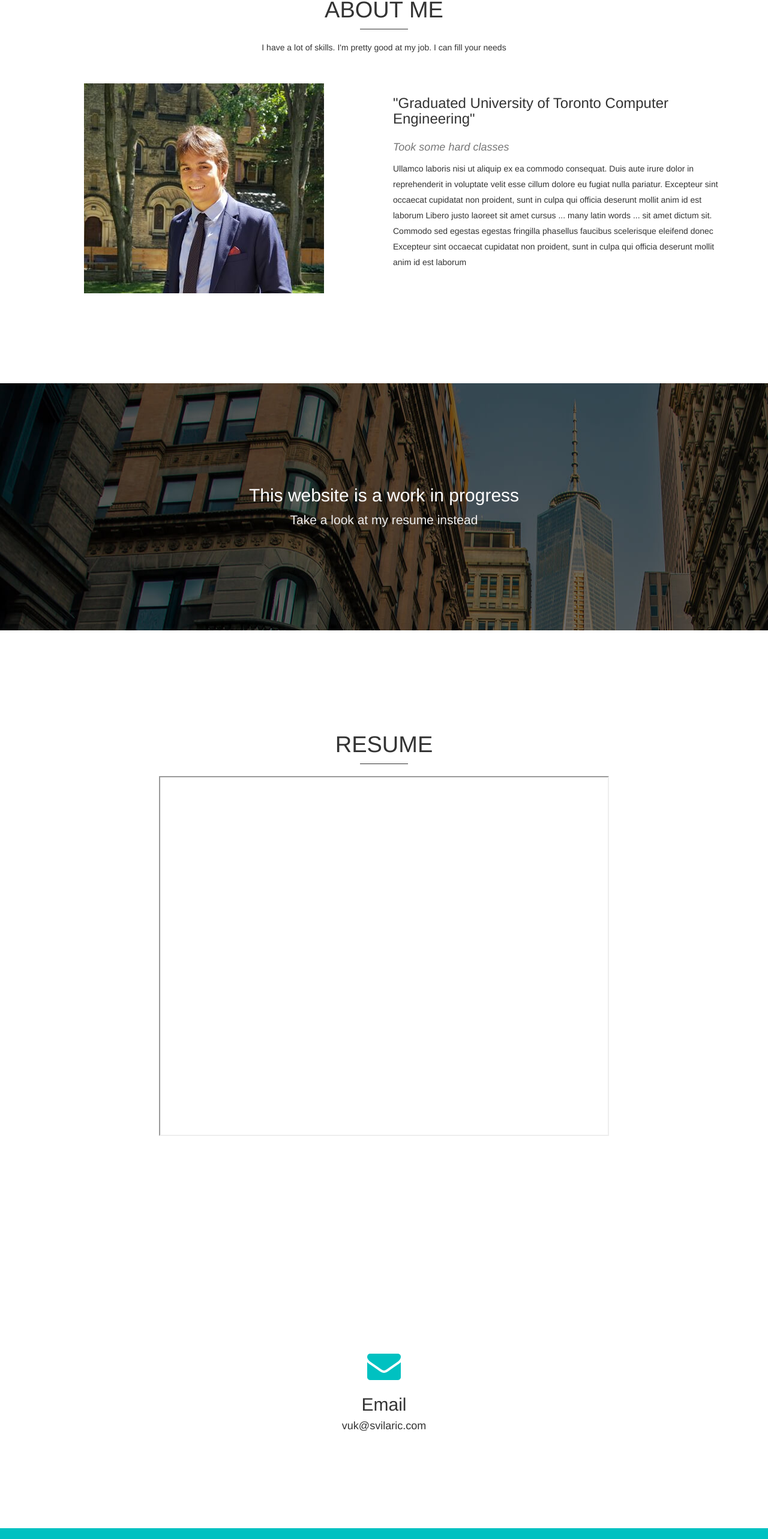
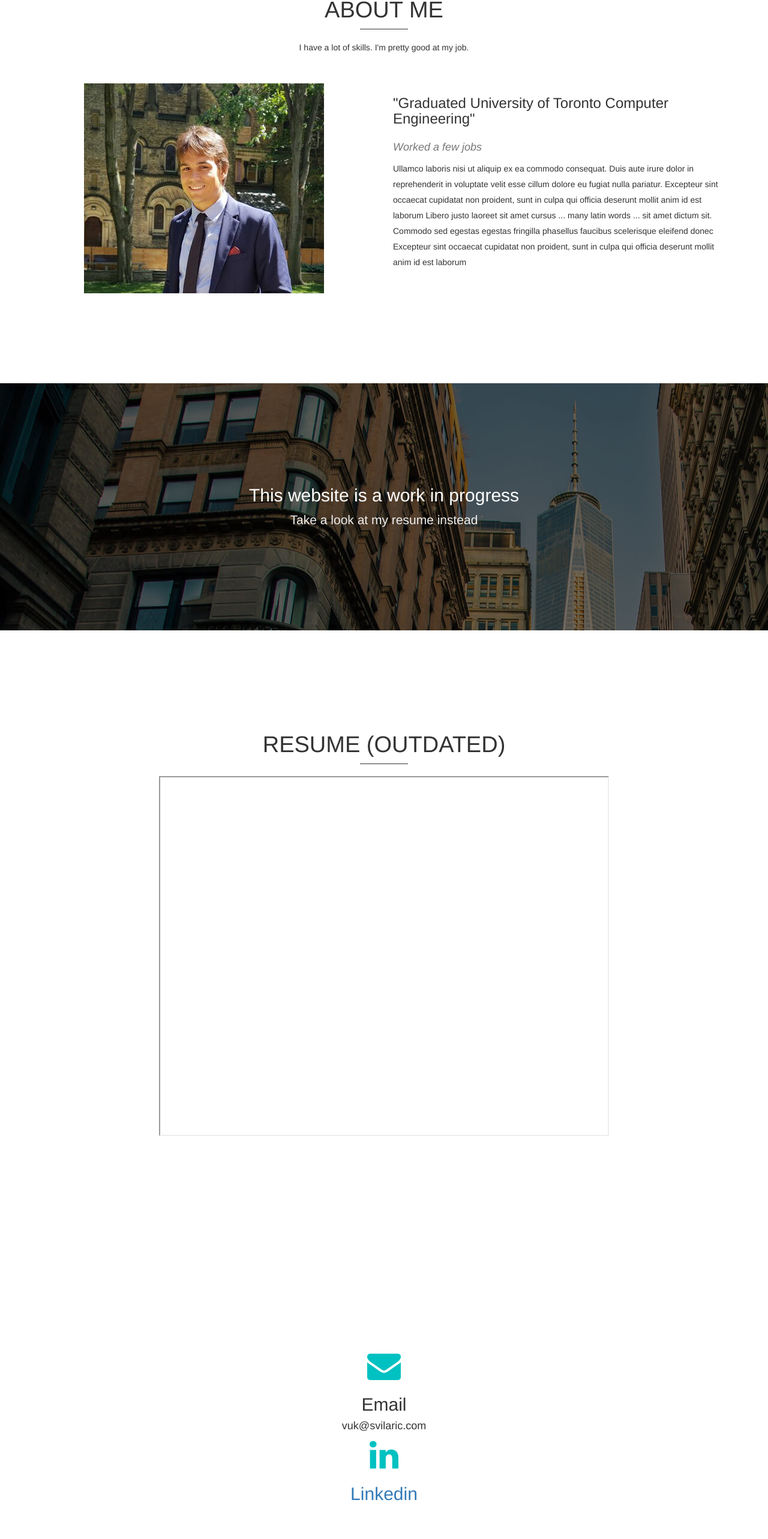
Before and after one commit to vuksv/portfolio-web, a website with bundled scripts: page index.html in a window 1280 px wide. Shown: the part 974-3540 px from the top of the page at 60% size. Built offline with nearby package versions, Linux system fonts and the light colour scheme; files whose address does not match are found by name.

Commit message:
Update index and update to node12

```diff
--- a/app.yaml
+++ b/app.yaml
@@ -1,4 +1,4 @@
-runtime: nodejs10
+runtime: nodejs12
 handlers:
 - url: /.*
   script: auto
--- a/index.html
+++ b/index.html
@@ -117,7 +117,7 @@
           <div class="section-heading">
             <h2>About Me</h2>
             <div class="heading-line"></div>
-            <p>I have a lot of skills. I'm pretty good at my job. I can fill your needs</p>
+            <p>I have a lot of skills. I'm pretty good at my job.</p>
           </div>
         </div>
       </div>
@@ -128,7 +128,7 @@
 
         <div class="col-md-6 content">
           <h2>"Graduated University of Toronto Computer Engineering"</h2>
-          <h3>Took some hard classes</h3>
+          <h3>Worked a few jobs</h3>
           <p>
             Ullamco laboris nisi ut aliquip ex ea commodo consequat. Duis aute irure dolor in reprehenderit in
             voluptate velit esse cillum dolore eu fugiat nulla pariatur. Excepteur sint occaecat cupidatat non
@@ -162,7 +162,7 @@
       <div class="row">
         <div class="col-md-offset-2 col-md-8">
           <div class="section-heading">
-            <h2>Resume</h2>
+            <h2>Resume (Outdated)</h2>
             <div class="heading-line"></div>
             <!--p>We’ve been building unique digital products, platforms, and experiences for the past 6 years.</p-->
 			<iframe src="resume/vuk-resume.pdf" width="100%" height="600px"></iframe>
@@ -468,6 +468,12 @@
             </h4>
           </div>
         </div>
+		<div class="col-md-offset-4 col-md-4" center="true">
+          <div class="contact-widget wow bounceInUp">
+            <i class="fa fa-linkedin fa-4x"></i>
+            <h2><a href="https://ca.linkedin.com/in/vuksvilaric">Linkedin</h2>
+          </div>
+        </div>
         <!--div class="col-md-4">
           <div class="contact-widget wow bounceInRight">
             <i class="fa fa-envelope fa-4x"></i>
```
